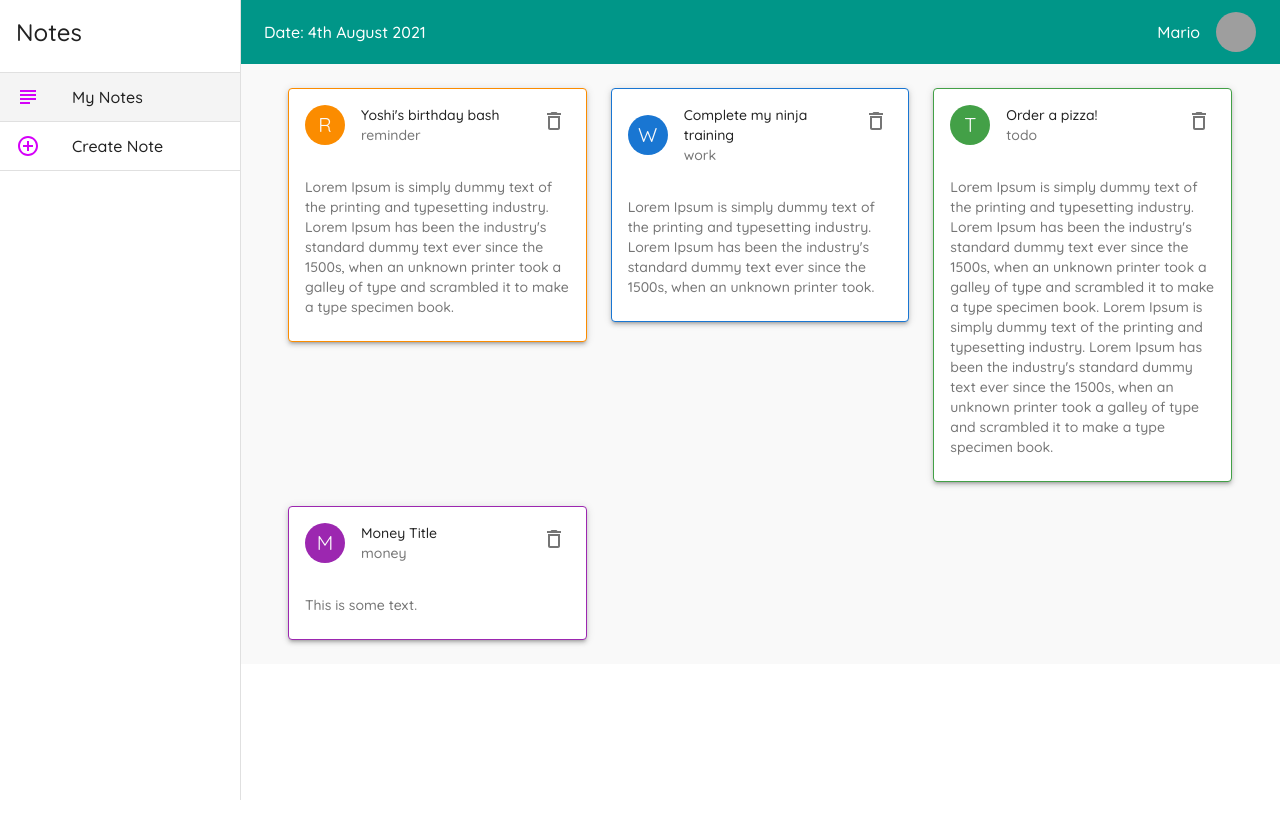
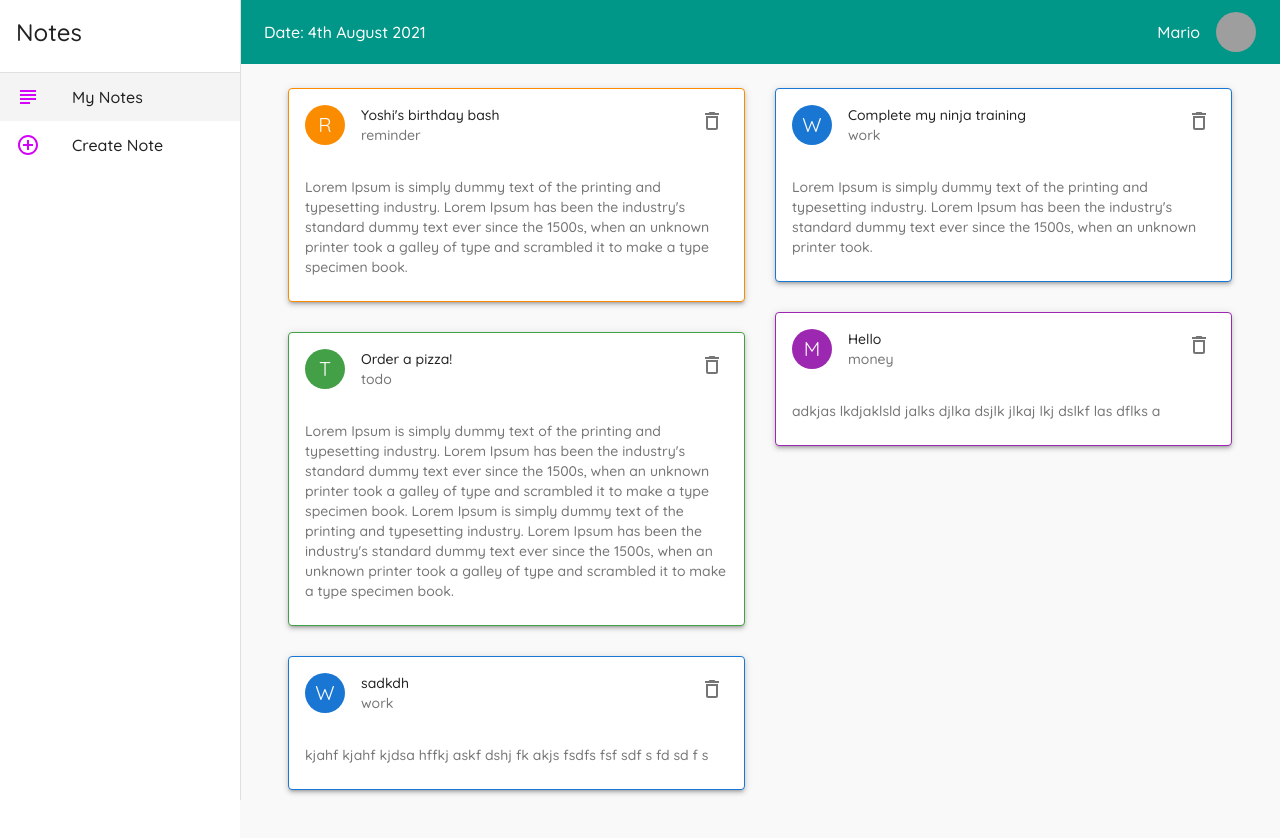
Before and after one commit to anukuljoshi/material-ui-net-ninja, a React (Create React App) app: page / in a window 1280 px wide. Shown: the top 838 px of the page. Before the commit the page ends 800 px from the top, so only its background shows below. Built offline with nearby package versions, Linux system fonts and the light colour scheme; data requests are answered from the project's data file; grey boxes are pictures that could not be loaded.

Commit message:
lesson-18

```diff
--- a/data/db.json
+++ b/data/db.json
@@ -19,10 +19,16 @@
       "id": 3
     },
     {
-      "title": "Money Title",
-      "details": "This is some text.",
+      "title": "Hello",
+      "details": "adkjas lkdjaklsld jalks djlka dsjlk jlkaj lkj dslkf las dflks a",
       "category": "money",
       "id": 4
+    },
+    {
+      "title": "sadkdh",
+      "details": "kjahf kjahf kjdsa hffkj askf dshj fk akjs fsdfs \nfsf sdf s\nfd\n sd\nf s",
+      "category": "work",
+      "id": 6
     }
   ]
 }
--- a/package.json
+++ b/package.json
@@ -16,6 +16,7 @@
     "date-fns": "^2.23.0",
     "react": "^17.0.2",
     "react-dom": "^17.0.2",
+    "react-masonry-css": "^1.0.16",
     "react-router-dom": "^5.2.0",
     "react-scripts": "4.0.3",
     "typescript": "^4.3.5",
--- a/src/components/Layout/Layout.tsx
+++ b/src/components/Layout/Layout.tsx
@@ -113,7 +113,6 @@ const Layout = (props: LayoutProps) => {
             <Divider></Divider>
             {
               menuItems.map((item: MenuItem) => (
-                <>
                 <ListItem
                   button
                   key={item.text}
@@ -123,8 +122,6 @@ const Layout = (props: LayoutProps) => {
                   <ListItemIcon>{item.icon}</ListItemIcon>
                   <ListItemText primary={item.text} />
                 </ListItem>
-                <Divider></Divider>
-                </>
               ))
             }
             </>
--- a/src/index.css
+++ b/src/index.css
@@ -5,3 +5,21 @@ body {
 	-webkit-font-smoothing: antialiased;
 	-moz-osx-font-smoothing: grayscale;
 }
+
+.my-masonry-grid {
+  display: -webkit-box; /* Not needed if autoprefixing */
+  display: -ms-flexbox; /* Not needed if autoprefixing */
+  display: flex;
+  margin-left: -30px; /* gutter size offset */
+  width: auto;
+}
+
+.my-masonry-grid_col {
+  padding-left: 30px; /* gutter size */
+  background-clip: padding-box;
+}
+
+/* Style your items */
+.my-masonry-grid_col > div { /* change div to reference your elements you put in <Masonry> */
+  margin-bottom: 30px;
+}
--- a/src/pages/Notes.tsx
+++ b/src/pages/Notes.tsx
@@ -1,5 +1,5 @@
 import React, { useState, useEffect } from 'react';
-
+import Masonry from 'react-masonry-css'
 import { Container, Grid } from '@material-ui/core'
 
 import NoteCard from '../components/Notes/NoteCard'
@@ -28,9 +28,30 @@ const Notes = () => {
 		setNotes(newNotes);
 	}
 
+	const breakpoints = {
+		default: 3,
+		1280: 2,
+		960: 1,
+	}
+
 	return (
 		<Container>
-			<Grid container spacing={3}>
+			<Masonry
+				breakpointCols={breakpoints}
+				className={'my-masonry-grid'}
+				columnClassName={'my-masonry-grid_col'}
+			>
+				{
+					notes.map((note: INote) => (
+						<div key={note.id}>
+							<NoteCard note={note} handleDeleteNote={handleDeleteNote}></NoteCard>
+						</div>
+					))
+				}
+			</Masonry>
+
+			{/* using grid */}
+			{/* <Grid container spacing={3}>
 			{
 				notes.map((note: INote) => (
 					<Grid item xs={12} md={6} lg={4} key={note.id}>
@@ -38,7 +59,7 @@ const Notes = () => {
 					</Grid>
 				))
 			}
-			</Grid>
+			</Grid> */}
 		</Container>
 	);
 };
```
Also changed, not shown: 1 other file (tests, documents, lock files or other folders).
